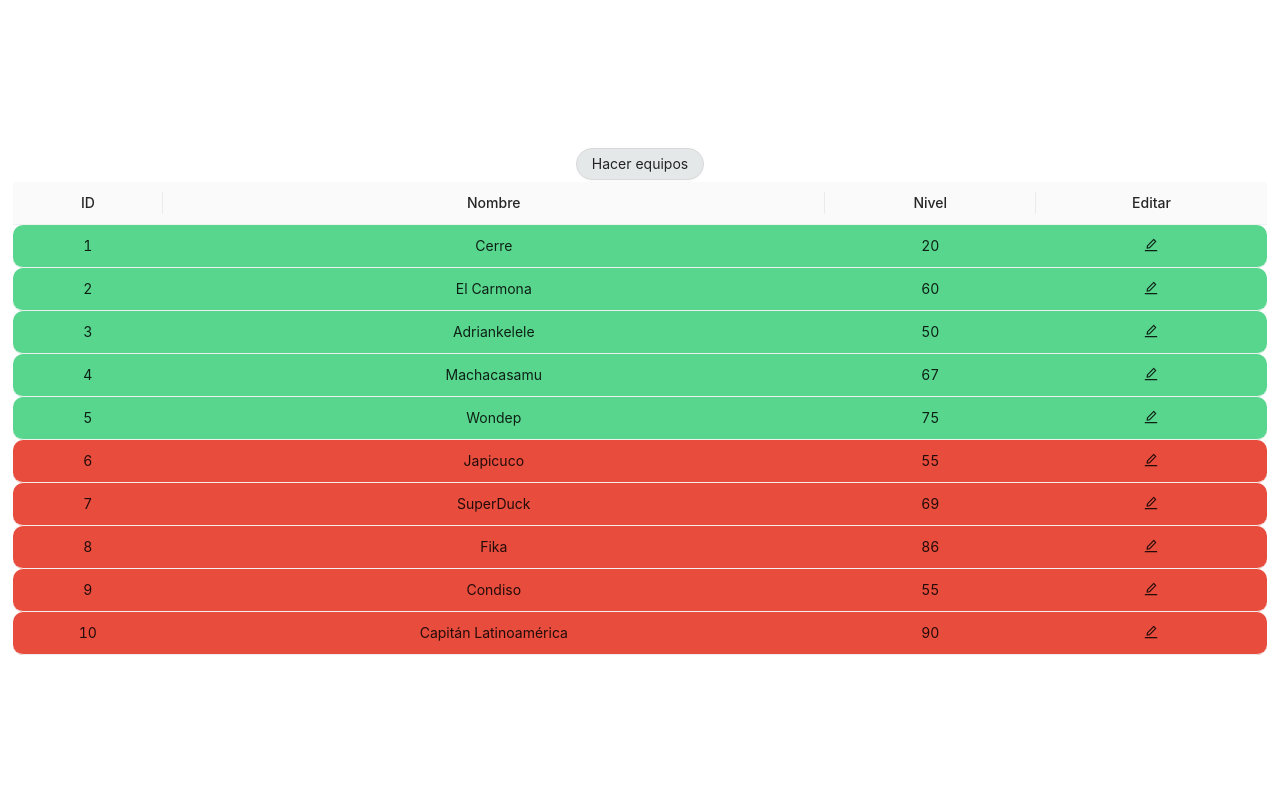
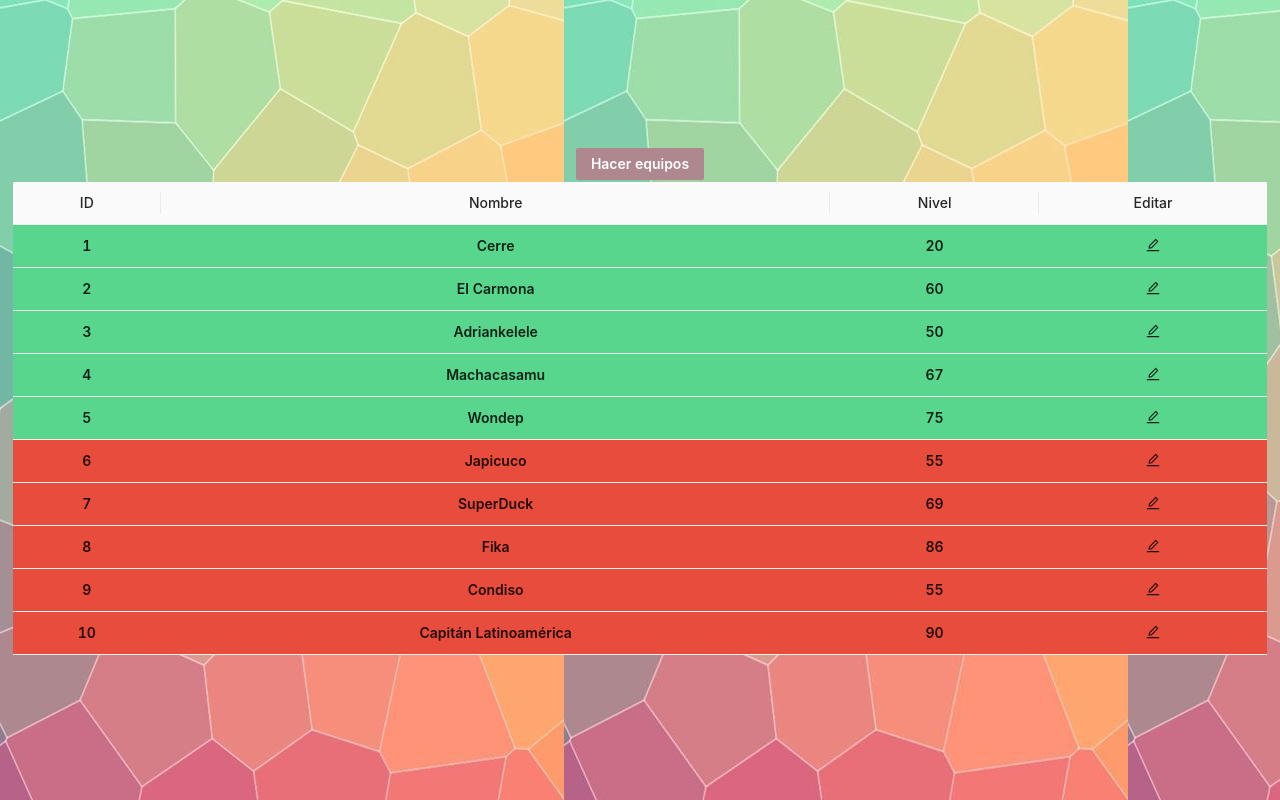
Before and after one commit to cerrejon/randomTeamByLevel, a React (Create React App) app: page / in a window 1280 px wide. Built offline with nearby package versions, Linux system fonts and the light colour scheme.

Commit message:
styles/background

```diff
--- a/src/App.js
+++ b/src/App.js
@@ -3,6 +3,7 @@ import "./App.css";
 import { Button, Table, Modal, Input } from "antd";
 import { useState,useEffect } from "react";
 import { EditOutlined } from "@ant-design/icons";
+import background from "./img/futbol2.jpg";
 let cont = 0;
 function App() {
   const [isEditing, setIsEditing] = useState(false);
@@ -200,7 +201,7 @@ let sameItem = JSON.parse(localStorage.getItem("players"));
     setEditingStudent(null);
   };
   return (
-    <div className="App">
+    <div className="App" style={ { backgroundImage: `url(${background})`} }>
       <div>
       <header className="App-header">
         <Button id="buttonTeams" onClick={printTeams}>Hacer equipos</Button>
--- a/src/index.css
+++ b/src/index.css
@@ -19,28 +19,35 @@
 .green {
    background-color :#58D68D;
 }
+/*
 .green td:first-child {
-  border-top-left-radius: 10px;
-  border-bottom-left-radius: 10px;
+  border-top-left-radius: 5px;
+  border-bottom-left-radius: 5px;
 }
 
 .green td:last-child {
-  border-top-right-radius: 10px;
-  border-bottom-right-radius: 10px;
+  border-top-right-radius: 5px;
+  border-bottom-right-radius: 5px;
 }
 .red td:first-child {
-  border-top-left-radius: 10px;
-  border-bottom-left-radius: 10px;
+  border-top-left-radius: 5px;
+  border-bottom-left-radius: 5px;
 }
 
 .red td:last-child {
-  border-top-right-radius: 10px;
-  border-bottom-right-radius: 10px;
+  border-top-right-radius: 5px;
+  border-bottom-right-radius: 5px;
+}*/
+
+body, html {
+  font-weight: 600;
 }
 
 #buttonTeams{
-  background: #E5E8E8 ;
-  border-radius: 25px;
+  background-color: #AF878E;
+  color: #fff;
+  font-weight: 600;
+  border:none;
 }
 
 .ant-table-wrapper {
@@ -55,7 +62,7 @@
 }
 
 .ant-table-thead > tr > th {
-  background-color: rgb(50, 96, 110);
+  background-color: #6661AB;
   color: white;
 }
 
```
Also changed, not shown: src/img/futbol2.jpg (added).
